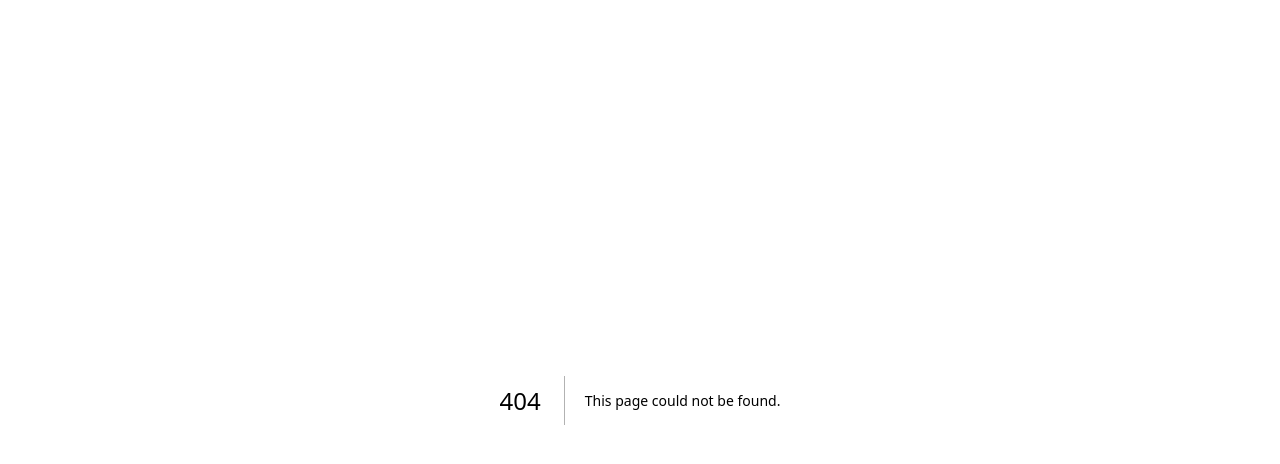
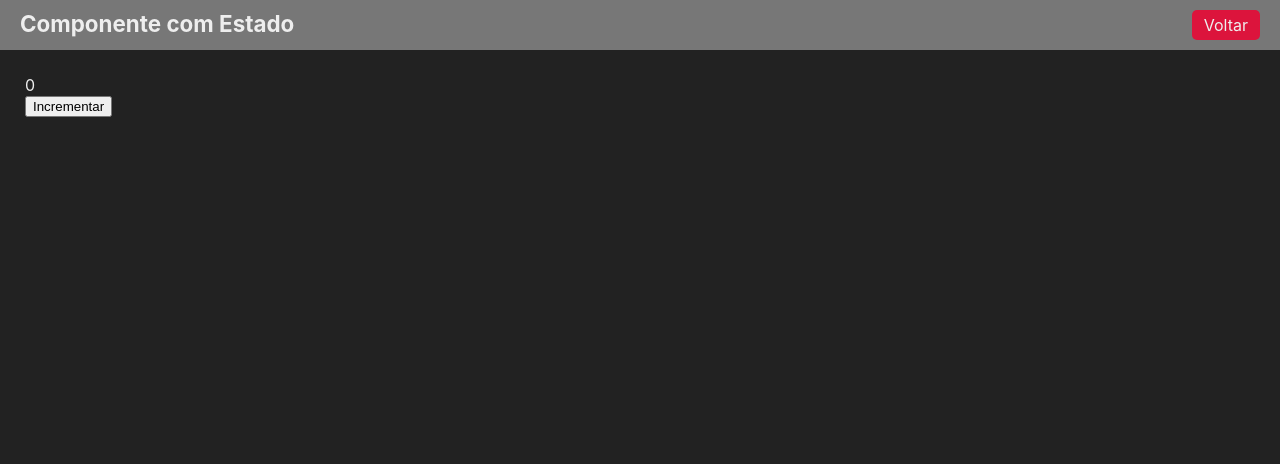
Before and after one commit to GSappio/Registration-project-firebase-gsappio, a Next.js app: page /estado in a window 1280 px wide. Before the commit this address had no page. Shown: the top 464 px of the page. Built offline with nearby package versions, Linux system fonts and the light colour scheme.

Commit message:
Component with State

```diff
--- /dev/null
+++ b/src/pages/estado.jsx
@@ -0,0 +1,16 @@
+import { useState } from "react";
+import Layout from "../components/Layout";
+
+export default function Estado() {
+    const [numero, setNumero] = useState(0)
+
+    function incrementar() {
+        setNumero(numero + 1)
+    }
+    return (
+        <Layout titulo="Componente com Estado">
+            <div>{numero}</div>
+            <button onClick={incrementar}>Incrementar</button>
+        </Layout>
+    )
+}
--- a/src/pages/index.jsx
+++ b/src/pages/index.jsx
@@ -14,6 +14,7 @@
             <Navegador texto="JSX" destino="/jsx" cor="crimson"/>
             <Navegador texto="Navegação #01" destino="/navegacao/" cor="green"/>
             <Navegador texto="Navegação #02" destino="/cliente/sp-2/123" cor="blue"/>
+            <Navegador texto="Componente com Estado" destino="/estado" cor="pink"/>
         </div>
     )
 }
```
Also changed, not shown: src/pages/cliente/[filial]/[codigo].jsx (line endings or trailing spaces).
